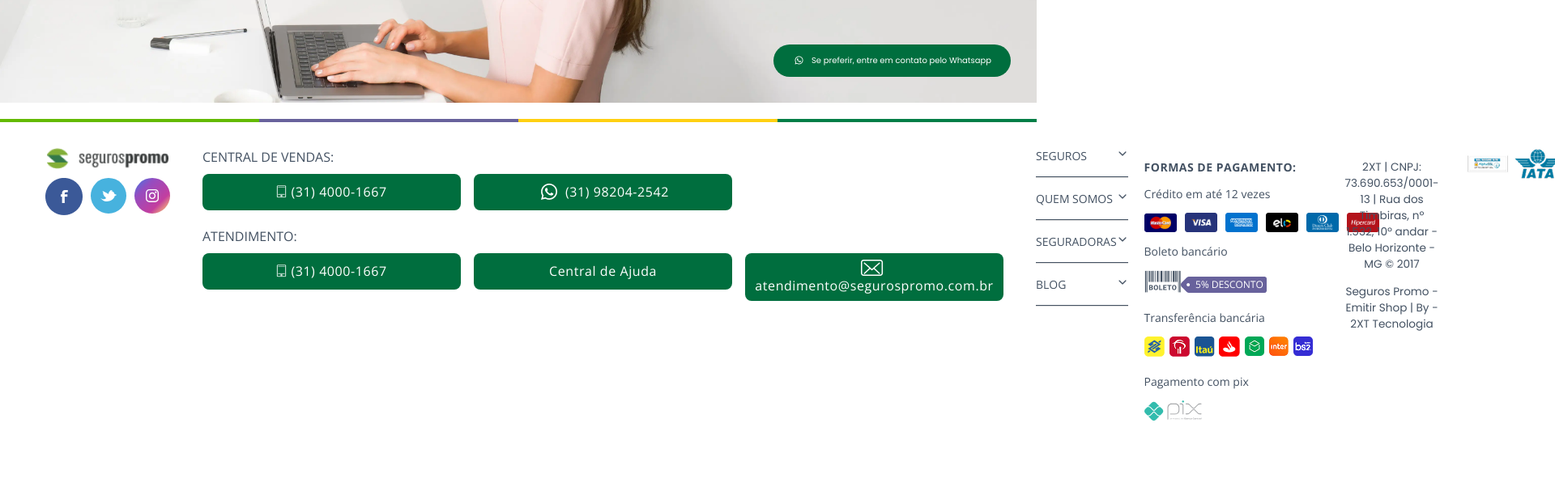
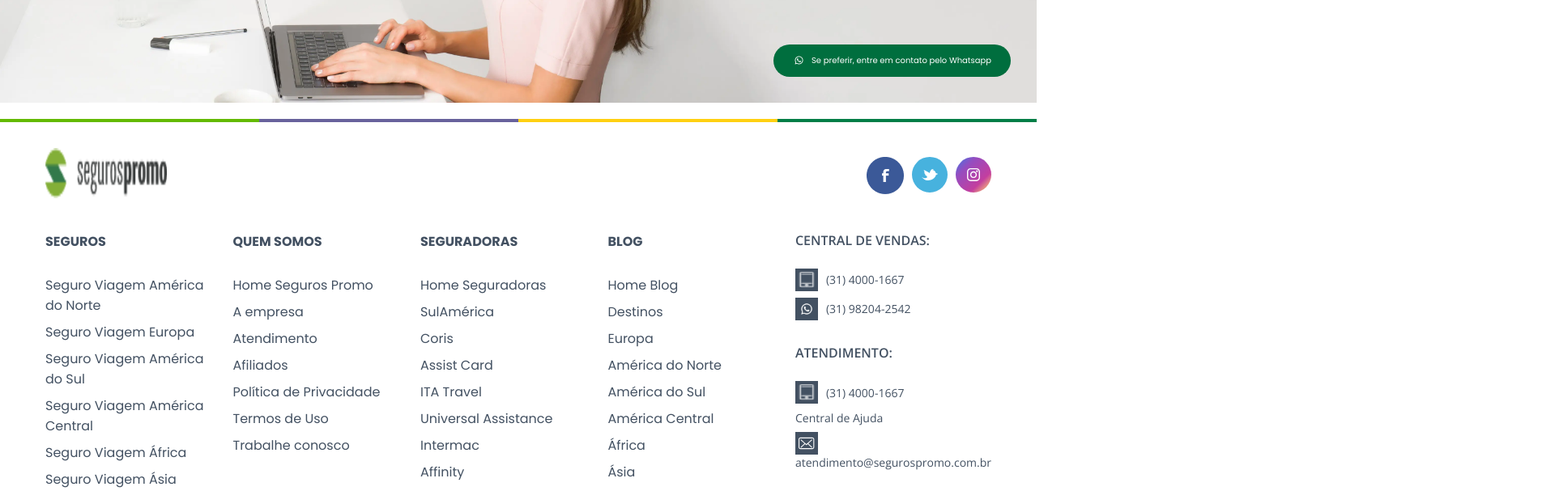
Before and after one commit to guilhermegpessoa/landing-page, a React (Vite) app: page / in a window 1280 px wide. Shown: the part 3060-3667 px from the top of the page at 81% size, 1920 px wide, since content can reach past the window. Before the commit the page ends 3607 px from the top, so only its background shows below. Built offline with nearby package versions, Linux system fonts and the light colour scheme.

Commit message:
Reestructure footer for desktop

```diff
--- a/src/components/Accordion.css
+++ b/src/components/Accordion.css
@@ -10,6 +10,7 @@
   width: 100%;
   text-align: left;
   padding: 1rem 0;
+  color: #3b454f;
   background: var(--secondary-color);
   border: none;
   cursor: pointer;
--- a/src/components/Footer.css
+++ b/src/components/Footer.css
@@ -63,6 +63,8 @@ hr.hr-green {
 
 .footer-logo img {
   width: 150px;
+  max-width: 100%;
+  height: auto;
 }
 
 .social-icons {
@@ -138,7 +140,6 @@ hr.hr-green {
   align-items: center;
   background-color: var(--primary-color);
   color: #fff;
-  width: 319px;
   height: 45px;
   opacity: 1;
   border-radius: 8px;
@@ -216,33 +217,133 @@ details summary::-webkit-details-marker {
 
 .payment-icons img {
   width: 40px;
-}
-
-.footer-logo img,
-.payment-icons img {
   max-width: 100%;
   height: auto;
 }
 
 .footer-bottom {
+  display: flex;
+  flex-direction: column;
   text-align: center;
   font-size: 0.85rem;
   border-top: 1px solid rgba(255, 255, 255, 0.2);
 }
 
 @media (min-width: 768px) {
-  .footer-container {
-    flex-direction: row;
+  .footer-social {
+    display: flex;
     justify-content: space-between;
+  }
+
+  .footer-main {
+    display: grid;
+    grid-template-columns: repeat(5, 1fr);
+    gap: 2rem;
     align-items: flex-start;
   }
 
-  .sales-buttons {
-    flex-direction: row;
-    gap: 16px;
+  .footer-menu-column,
+  .sales-support {
+    display: flex;
+    flex-direction: column;
+    gap: 0.5rem;
   }
 
-  .footer-col {
-    flex: 1;
+  .footer-col h4 {
+    font-weight: 600;
+    font-size: 16px;
+    margin-bottom: 1rem;
+  }
+
+  .footer-menu-column ul {
+    list-style: none;
+    margin: 0;
+    padding: 0;
+  }
+
+  .footer-menu-column li {
+    margin-bottom: 0.5rem;
+  }
+
+  .footer-menu-column li a {
+    text-decoration: none;
+    color: inherit;
+  }
+
+  .sales-support h4 {
+    margin-top: revert !important;
+  }
+
+  .sales-support .btn-green {
+    all: unset;
+    display: flex;
+    align-items: center;
+    gap: 5px;
+    font-family: 'Open Sans', sans-serif;
+    font-weight: 400;
+    font-size: 14px;
+    color: inherit;
+    text-decoration: none;
+    cursor: pointer;
+    padding: 0;
+  }
+
+  .sales-support .btn-green img {
+    margin-right: 5px;
+    vertical-align: middle;
+    background-color: #435162;
+    padding: 4px;
+    width: 20px;
+    height: 20px;
+  }
+
+  .sales-support .btn-green.btn-email {
+    display: block;
+  }
+
+  .sales-support .sales-buttons {
+    display: flex;
+    flex-direction: column;
+    gap: 0.5rem;
+  }
+
+  .footer-payments {
+    display: grid;
+    grid-template-columns: 200px repeat(4, 1fr);
+    gap: 2rem;
+    align-items: start;
+  }
+
+  .footer-payments p:first-child {
+    grid-column: 1 / 2;
+    font-weight: 700;
+    margin-bottom: 1rem;
+  }
+
+  .footer-payments p,
+  .footer-payments .payment-icons,
+  .footer-payments img {
+    margin: 0;
+    padding: 0;
+  }
+
+  .footer-payments p:nth-child(n + 2) {
+    display: block;
+  }
+
+  .footer-payments .payment-icons {
+    display: flex;
+    gap: 10px;
+    margin-bottom: 1rem;
+  }
+
+  .footer-payments img {
+    width: 40px;
+    height: auto;
+  }
+
+  .footer-bottom {
+    flex-direction: row;
+    justify-content: space-between;
   }
 }
--- a/src/components/Footer.jsx
+++ b/src/components/Footer.jsx
@@ -1,4 +1,4 @@
-import { FaEnvelope } from 'react-icons/fa';
+import { useState, useEffect } from 'react';
 import { IoIosArrowDown } from 'react-icons/io';
 import logo from '../assets/logoFooter.png';
 import facebookIcon from '../assets/Facebook.png';
@@ -23,34 +23,18 @@ import footerMenuData from '../data/footerMenuData';
 import './Footer.css';
 
 const Footer = () => {
-  return (
-    <footer className="footer">
-      <div className="color-footer">
-        <div className="color-block green"></div>
-        <div className="color-block purple"></div>
-        <div className="color-block yellow"></div>
-        <div className="color-block darkGreen"></div>
-      </div>
-      <div className="footer-container">
-        <div className="footer-col">
-          <a href="/" className="footer-logo">
-            <img src={logo} alt="Logo" />
-          </a>
-          <div className="social-icons">
-            <a href="#">
-              <img src={facebookIcon} alt="Facebook" />
-            </a>
-            <a href="#">
-              <img src={twitterIcon} alt="Twitter" />
-            </a>
-            <a href="#">
-              <img src={instagramIcon} alt="Instagram" />
-            </a>
-          </div>
-        </div>
+  const [isMobile, setIsMobile] = useState(window.innerWidth < 768);
 
-        <hr />
+  useEffect(() => {
+    const handleResize = () => {
+      setIsMobile(window.innerWidth < 768);
+    };
 
+    window.addEventListener('resize', handleResize);
+    return () => window.removeEventListener('resize', handleResize);
+  }, []);
+
+  const SalesSupport = () => (
     <div className="footer-col sales-support">
       <h4>CENTRAL DE VENDAS:</h4>
       <div className="sales-buttons">
@@ -78,9 +62,60 @@ const Footer = () => {
         </a>
       </div>
     </div>
+  );
+
+  return (
+    <footer className="footer">
+      <div className="color-footer">
+        <div className="color-block green"></div>
+        <div className="color-block purple"></div>
+        <div className="color-block yellow"></div>
+        <div className="color-block darkGreen"></div>
+      </div>
+      <div className="footer-container">
+        <div className="footer-col footer-social">
+          <a href="/" className="footer-logo">
+            <img src={logo} alt="Logo" />
+          </a>
+          <div className="social-icons">
+            <a href="#">
+              <img src={facebookIcon} alt="Facebook" />
+            </a>
+            <a href="#">
+              <img src={twitterIcon} alt="Twitter" />
+            </a>
+            <a href="#">
+              <img src={instagramIcon} alt="Instagram" />
+            </a>
+          </div>
+        </div>
+
+        {!isMobile && (
+          <div className="footer-main">
+            {footerMenuData.map((menu, index) => (
+              <div key={index} className="footer-menu-column">
+                <h4>{menu.title}</h4>
+                {menu.items.length > 0 && (
+                  <ul>
+                    {menu.items.map((item, i) => (
+                      <li key={i}>
+                        <a href="#">{item}</a>
+                      </li>
+                    ))}
+                  </ul>
+                )}
+              </div>
+            ))}
+            <SalesSupport />
+          </div>
+        )}
 
         <hr />
 
+        {isMobile && (
+          <>
+            <SalesSupport />
+            <hr />
             <div className="footer-menus">
               {footerMenuData.map((menu, index) => (
                 <div key={index}>
@@ -102,9 +137,13 @@ const Footer = () => {
                 </div>
               ))}
             </div>
+          </>
+        )}
 
-        <div className="footer-col">
+        <div className="footer-col footer-payments">
           <p>FORMAS DE PAGAMENTO:</p>
+
+          <div>
             <p>Crédito em até 12 vezes</p>
             <div className="payment-icons">
               <img src={logoMastercard} alt="Mastercard" />
@@ -114,13 +153,29 @@ const Footer = () => {
               <img src={logoDiners} alt="Diners" />
               <img src={logoHiper} alt="Hipercard" />
             </div>
+          </div>
+
+          <div>
             <p>Boleto bancário</p>
+            <div className="payment-icons">
               <img src={logoBoleto} alt="Boleto" />
               <img src={logoDesconto} alt="Desconto" />
+            </div>
+          </div>
+
+          <div>
             <p>Transferência bancária</p>
+            <div className="payment-icons">
               <img src={logoBancos} alt="Bancos" />
+            </div>
+          </div>
+
+          <div>
             <p>Pagamento com pix</p>
+            <div className="payment-icons">
               <img src={logoPix} alt="PIX" />
+            </div>
+          </div>
         </div>
 
         <hr className="hr-green" />
@@ -128,11 +183,11 @@ const Footer = () => {
         <div className="footer-bottom">
           <p>
             2XT | CNPJ: 73.690.653/0001-13 | Rua dos Timbiras, nº 1.532, 10º
-            andar - Belo Horizonte - MG © 2017
+            andar - Belo Horizonte - MG © 2017 <br />
+            Seguros Promo - Emitir Shop | By - 2XT Tecnologia
           </p>
-          <p> Seguros Promo - Emitir Shop | By - 2XT Tecnologia</p>
+          <img src={footerImg} />
         </div>
-        <img src={footerImg} />
       </div>
     </footer>
   );
```
Lines whose indentation alone changed are shown as unchanged.
